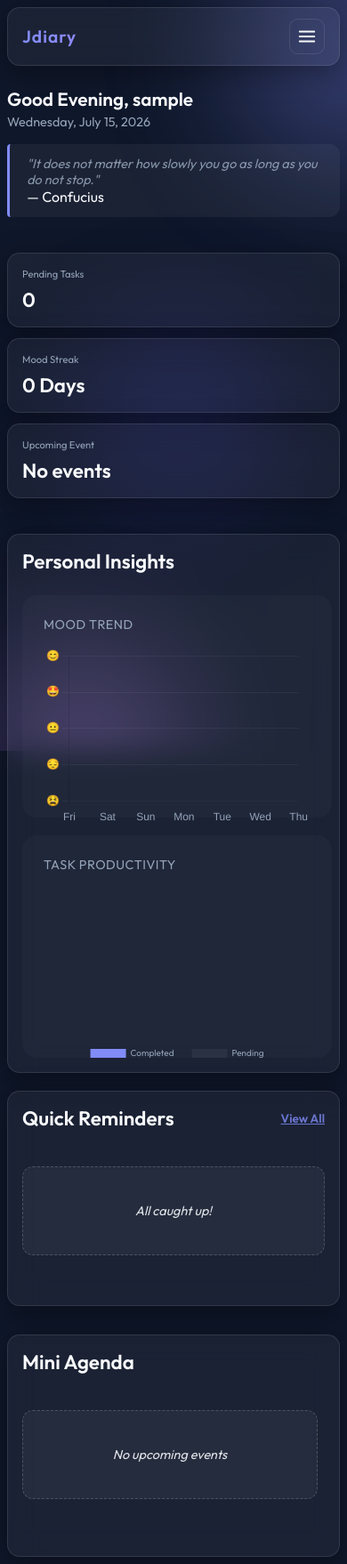
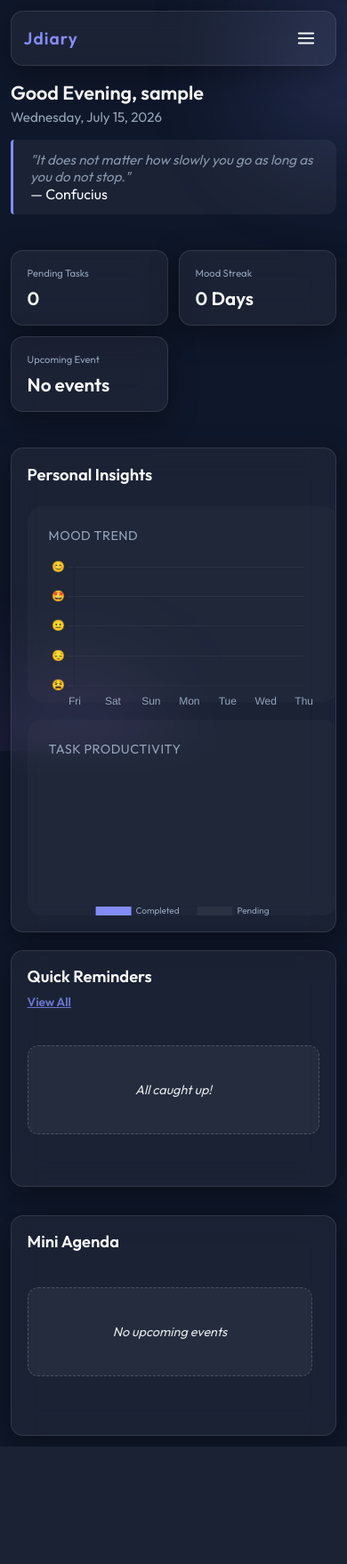
Before and after one commit to Jeremiahkariuki/personal-diary-planner, a Django app: page / in a window 390 px wide. Shown: the whole page at 89% size. After the commit the page ends 1626 px from the top, so only its background shows below. Run offline with Django 5.2, Linux system fonts and the light colour scheme; the visitor is signed in with stand-in values (Sample User, id 1); data comes from the database, SQL or seed files in the repository; data that the repository does not hold is empty.

Commit message:
Make entire system responsive for phones, tablets and laptops

```diff
--- a/static/css/style.css
+++ b/static/css/style.css
@@ -2437,3 +2437,178 @@ h2 {
         gap: 0.4rem;
     }
 }
+
+
+/* ════════════════════════════════════════════════════
+   COMPREHENSIVE RESPONSIVE STYLES
+   Small Desktop (<=1024px), Tablet (<=768px), Phone (<=480px)
+   ════════════════════════════════════════════════════ */
+
+/* ── Hamburger mobile nav button ── */
+.mobile-menu-btn {
+    display: none;
+    background: transparent;
+    border: none;
+    color: var(--text-primary);
+    cursor: pointer;
+    padding: 6px;
+    width: 38px;
+    height: 38px;
+    align-items: center;
+    justify-content: center;
+    border-radius: 10px;
+    transition: background 0.2s;
+}
+.mobile-menu-btn:hover { background: rgba(255,255,255,0.07); }
+.mobile-menu-btn svg { width: 22px; height: 22px; }
+
+/* ── Small Desktop ── */
+@media (max-width: 1024px) {
+    .app-container { padding: 1.5rem 1.25rem; }
+    .content-grid { grid-template-columns: 1fr; gap: 1.5rem; }
+    .stats-grid { grid-template-columns: repeat(2, 1fr); }
+    .dashboard-header h1 { font-size: 2rem; }
+    .blob-1 { width: 350px; height: 350px; right: -80px; top: -60px; }
+    .blob-2 { width: 280px; height: 280px; bottom: -40px; left: -40px; }
+    .blob-3 { width: 220px; height: 220px; }
+}
+
+/* ── Tablet ── */
+@media (max-width: 768px) {
+    .app-container { padding: 1rem; }
+
+    /* Navigation: hamburger */
+    .mobile-menu-btn { display: flex; }
+
+    .glass-nav {
+        flex-wrap: wrap;
+        padding: 0.8rem 1rem;
+        margin-bottom: 1.5rem;
+        border-radius: 16px;
+    }
+
+    .glass-nav .logo { flex: 1; }
+
+    .nav-links {
+        display: none;
+        order: 3;
+        width: 100%;
+        flex-direction: column;
+        padding: 0.75rem 0 0.25rem;
+        gap: 0;
+        border-top: 1px solid var(--glass-border);
+        margin-top: 0.75rem;
+    }
+
+    .glass-nav.nav-open .nav-links { display: flex; }
+
+    .nav-links a, .nav-link-btn {
+        margin: 0;
+        padding: 0.65rem 0;
+        font-size: 0.95rem;
+        border-bottom: 1px solid rgba(255,255,255,0.05);
+        display: block;
+        width: 100%;
+    }
+
+    .nav-links a:last-child, .nav-link-btn:last-child { border-bottom: none; }
+
+    .nav-actions { order: 2; gap: 0.5rem; }
+
+    /* Dashboard */
+    .dashboard-header h1 { font-size: 1.6rem; }
+    .dashboard-header p { font-size: 0.95rem; }
+    .stats-grid { grid-template-columns: repeat(2, 1fr); gap: 1rem; }
+    .stat-item .value { font-size: 1.5rem; }
+    .content-grid { grid-template-columns: 1fr; gap: 1.25rem; }
+    .glass-card { padding: 1.5rem; border-radius: 18px; }
+
+    /* Blobs */
+    .blob-1 { width: 240px; height: 240px; right: -70px; top: -50px; }
+    .blob-2 { width: 190px; height: 190px; }
+    .blob-3 { width: 150px; height: 150px; }
+
+    /* Buttons */
+    .add-btn.primary-btn { width: 100%; }
+
+    /* Quick Task Form */
+    .quick-task-form { flex-direction: column; gap: 0.85rem; }
+
+    /* Charts */
+    .charts-container { grid-template-columns: 1fr; gap: 1.25rem; }
+    .chart-wrapper { height: 220px; min-height: 220px; }
+
+    /* Auth */
+    .auth-card { padding: 2rem 1.25rem; }
+    .auth-header h1 { font-size: 1.6rem; }
+    .social-buttons { flex-direction: column; }
+
+    /* Pagination */
+    .pagination-container { flex-wrap: wrap; justify-content: center; gap: 0.35rem; }
+
+    /* Diary grid */
+    .diary-grid, .history-grid { grid-template-columns: 1fr !important; }
+
+    /* Section header */
+    .section-header { flex-direction: column; align-items: flex-start; gap: 0.5rem; }
+
+    /* Calendar */
+    .calendar-grid { gap: 5px; }
+    .calendar-day { font-size: 0.8rem; border-radius: 8px; }
+
+    /* Event cards */
+    .event-card { flex-direction: column; align-items: flex-start; gap: 0.4rem; }
+    .event-time { width: auto !important; margin-right: 0 !important; flex-direction: row; gap: 0.4rem; }
+    .event-actions { width: 100%; justify-content: flex-end; flex-wrap: wrap; }
+}
+
+/* ── Phone ── */
+@media (max-width: 480px) {
+    .app-container { padding: 0.75rem; }
+
+    .glass-nav {
+        padding: 0.7rem 0.85rem;
+        border-radius: 14px;
+        margin-bottom: 1rem;
+    }
+
+    /* Dashboard */
+    .dashboard-header h1 { font-size: 1.35rem; }
+    .stats-grid { grid-template-columns: repeat(2, 1fr); gap: 0.75rem; }
+    .stat-item .value { font-size: 1.3rem; }
+    .glass-card { padding: 1.1rem; border-radius: 14px; }
+    h2 { font-size: 1.15rem; }
+
+    /* Auth */
+    .auth-card { padding: 1.5rem 1rem; }
+    .auth-container { padding: 1rem; }
+
+    /* Nav actions compress */
+    .nav-actions { gap: 0.3rem; }
+    .theme-toggle, .sound-toggle { padding: 2px; gap: 2px; }
+    .theme-btn { width: 28px; height: 28px; }
+
+    /* Profile stats single column */
+    .profile-stats-grid { grid-template-columns: 1fr !important; }
+
+    /* Tabs: vertical stack */
+    .tabs-nav { flex-direction: column !important; }
+
+    /* System history log: hide timestamp on tiny screens */
+    .log-entry { grid-template-columns: 2.2rem 1fr; gap: 0.65rem; padding: 0.7rem 0.85rem; }
+    .log-time { display: none; }
+
+    /* Filter pills */
+    .filter-pill { font-size: 0.74rem; padding: 0.3rem 0.7rem; }
+
+    /* Blobs */
+    .blob-1 { width: 150px; height: 150px; right: -45px; top: -35px; }
+    .blob-2 { width: 120px; height: 120px; bottom: -25px; left: -25px; }
+    .blob-3 { display: none; }
+
+    /* Social buttons full width */
+    .social-btn { flex: unset; width: 100%; }
+
+    /* Event actions always visible on touch */
+    .event-actions { opacity: 1 !important; }
+}
```
